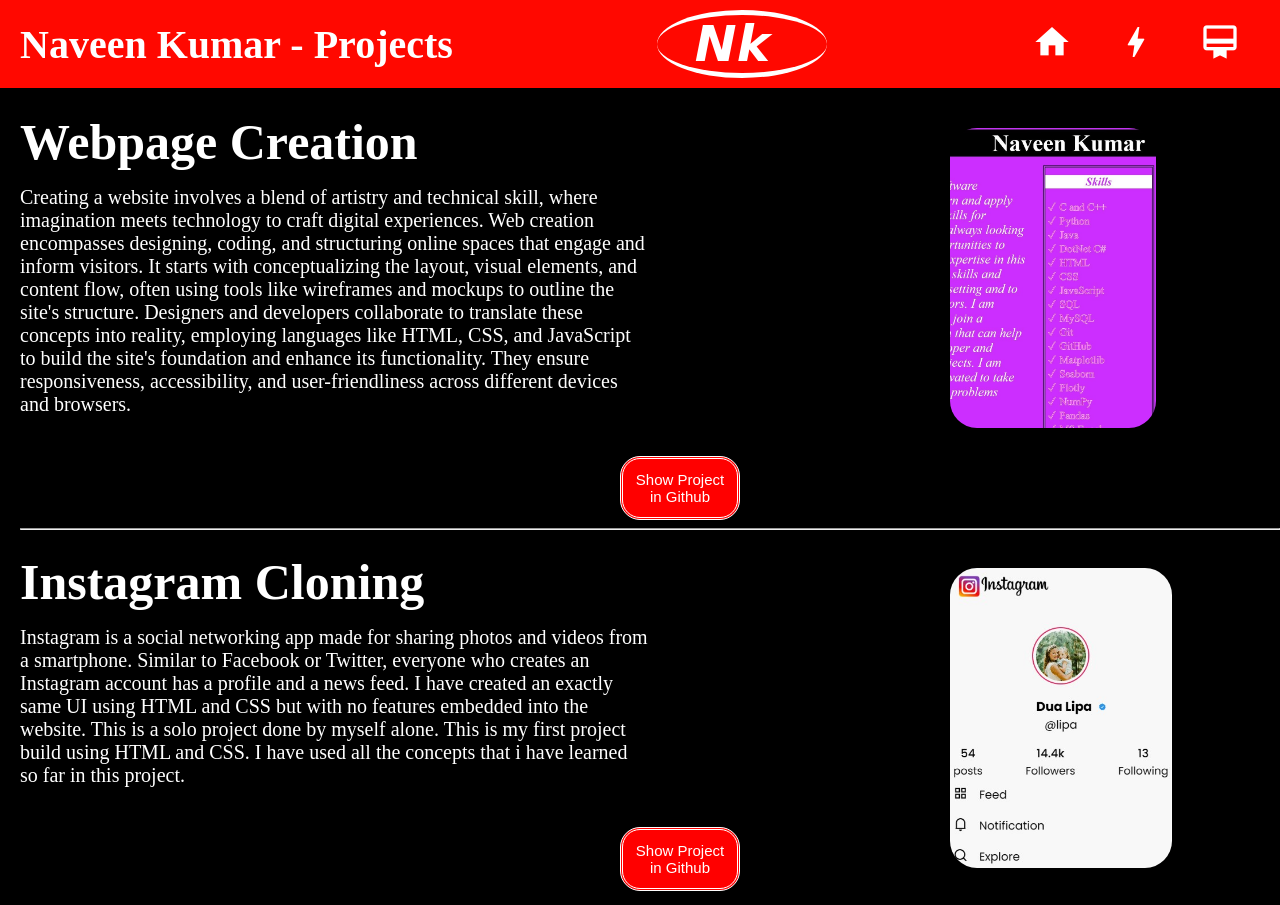
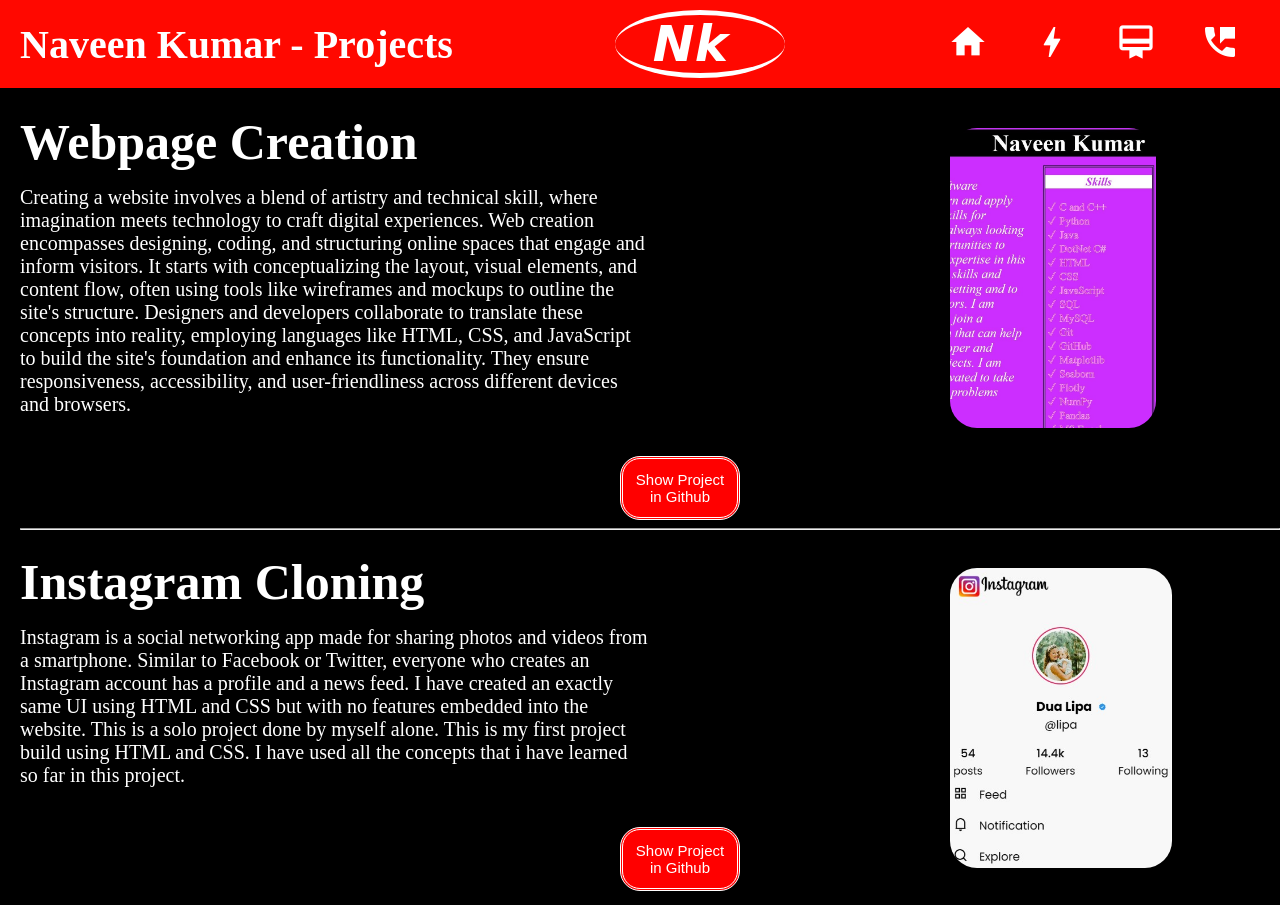
Before and after one commit to Naveen-369/Naveen-369.github.io, a plain HTML site: page Project-2_Personal_Websites/Project_index.html in a window 1280 px wide. Shown: the top 905 px of the page. Drawn offline with Linux system fonts and the light colour scheme.

Commit message:
changes for addition of contact feature

```diff
--- a/Project-2_Personal_Websites/Project_index.html
+++ b/Project-2_Personal_Websites/Project_index.html
@@ -15,6 +15,7 @@
             <i class="material-icons" style="padding-right: 40px;"><a href="index.html" style="color: white;text-decoration:none;">home</a></i>
             <i class="material-icons" style="padding-right: 40px;"><a href="Skills_index.html" style="color: white;text-decoration:none;">bolt</a></i>
             <i class="material-icons" style="padding-right: 40px;"><a href="Certification_index.html" style="color: white;text-decoration:none;">card_membership</a></i>
+            <i class="material-icons" style="padding-right: 40px;"><a href="Contact_index.html" style="color: white;text-decoration:none;">perm_phone_msg</a></i>
         </div>
     </div>
     <!--Displaying my projects-->
```
Also changed, not shown: Project-2_Personal_Websites/Certification_index.html (+1 -1 lines), Project-2_Personal_Websites/Skills_index.html (+1 -1 lines), Project-2_Personal_Websites/index.html (+1 -1 lines), Project-2_Personal_Websites/Contact_index.html (added), Project-2_Personal_Websites/Contact_index_style.css (added).
